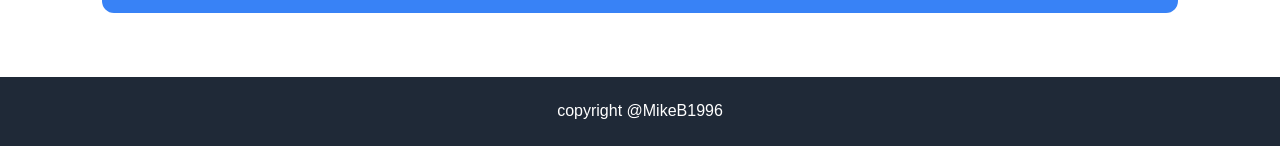
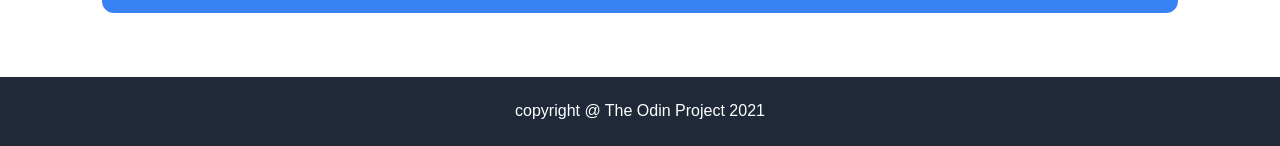
Before and after one commit to MikeB1996/project1, a plain HTML site: page index.html in a window 1280 px wide. Shown: the part 1107-1253 px from the top of the page. Drawn offline with Linux system fonts and the light colour scheme.

Commit message:
name changes

```diff
--- a/index.html
+++ b/index.html
@@ -74,7 +74,7 @@
 
     <div class="footer">
         <div class="foottx">
-            copyright @MikeB1996
+            copyright @ The Odin Project 2021
         </div>
 
     </div>
```
